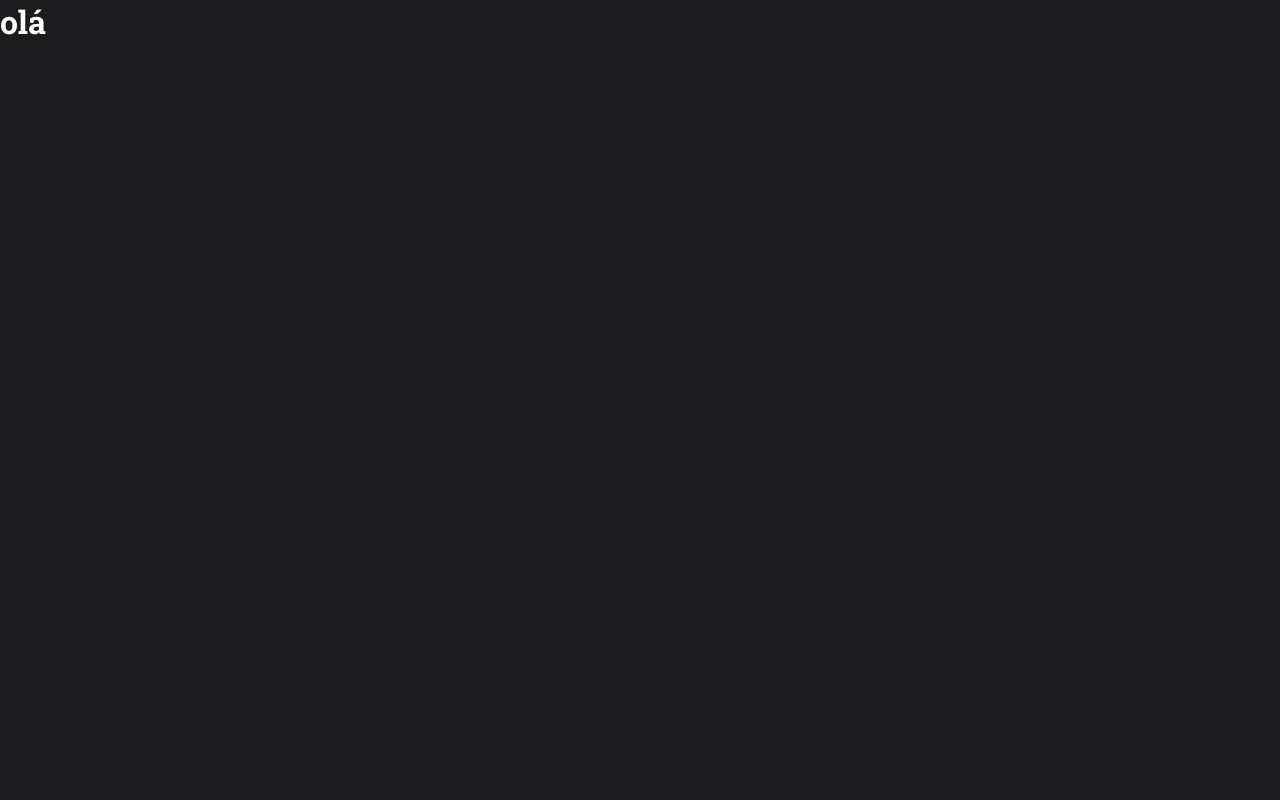
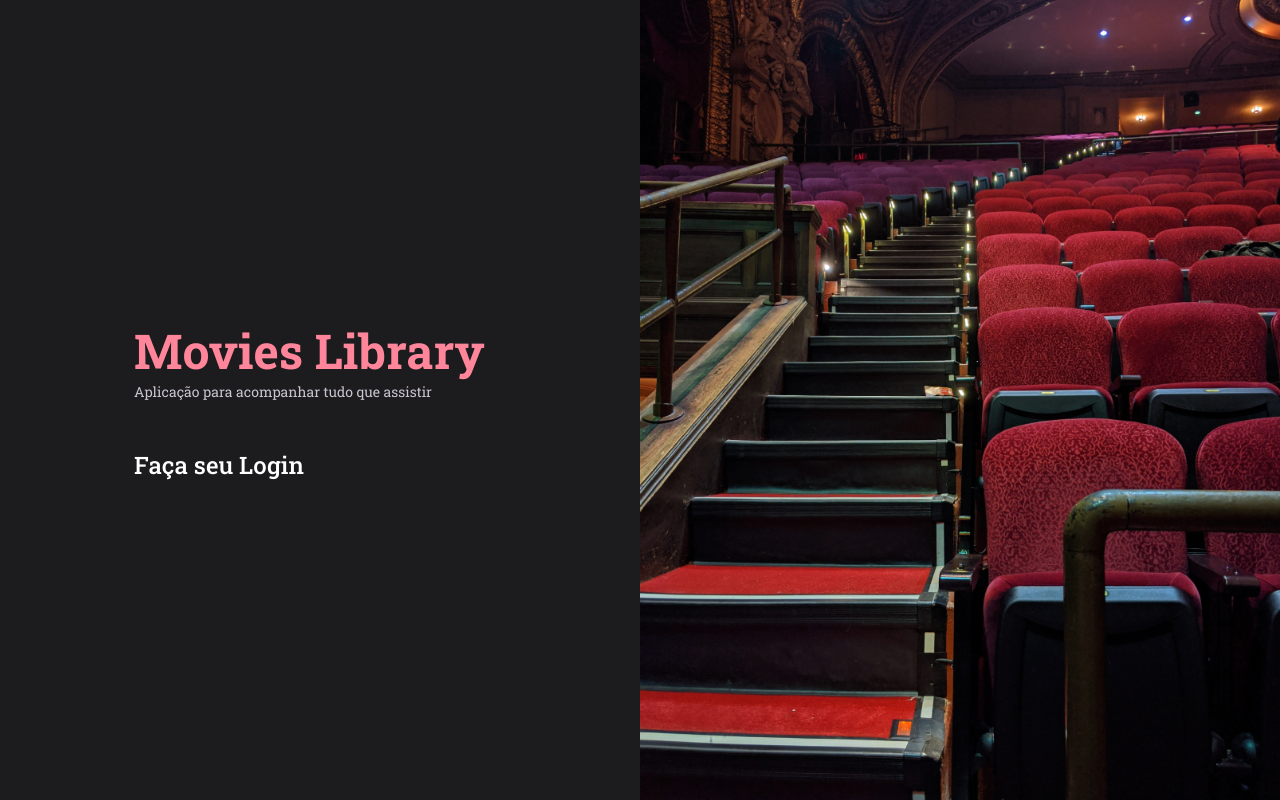
Before and after one commit to lucasdoloh0v/movies-library-front, a React (Vite) app: page / in a window 1280 px wide. Built offline with nearby package versions, Linux system fonts and the light colour scheme.

Commit message:
feat: signIn structure

```diff
--- a/src/pages/SignIn/index.jsx
+++ b/src/pages/SignIn/index.jsx
@@ -1,7 +1,20 @@
+import { BackgroundImg, Container, Login } from './styles';
+
 export function SignIn() {
   return (
-    <>
-      <h1>olá</h1>
-    </>
+    <Container>
+      <Login>
+        <h1>Movies Library</h1>
+        <p>Aplicação para acompanhar tudo que assistir</p>
+
+        <h3>Faça seu Login</h3>
+        {/* <Input />
+        <Input />
+
+        <Button title='entrar' />
+        <Button title='Criar conta' variant='text-button' /> */}
+      </Login>
+      <BackgroundImg />
+    </Container>
   );
 }
--- a/src/pages/SignIn/styles.js
+++ b/src/pages/SignIn/styles.js
@@ -0,0 +1,43 @@
+import styled from 'styled-components';
+
+import backgroundImg from '../../assets/background-img.png';
+
+export const Container = styled.div`
+  height: 100vh;
+  display: flex;
+`;
+
+export const Login = styled.form`
+  display: flex;
+
+  flex-direction: column;
+  align-items: flex-start;
+  justify-content: center;
+
+  padding: 0 134px;
+  width: 50%;
+
+  > h1 {
+    color: ${({ theme }) => theme.colors.pink};
+    font-size: 48px;
+    font-weight: 700;
+  }
+
+  > p {
+    color: ${({ theme }) => theme.colors.gray_200};
+    font-size: 14px;
+  }
+
+  > h3 {
+    font-size: 24px;
+    font-weight: 500;
+
+    margin-top: 48px;
+  }
+`;
+
+export const BackgroundImg = styled.div`
+  flex: 1;
+  background: url(${backgroundImg}) no-repeat center center;
+  background-size: cover;
+`;
```
Also changed, not shown: src/assets/background-img.png (added).
